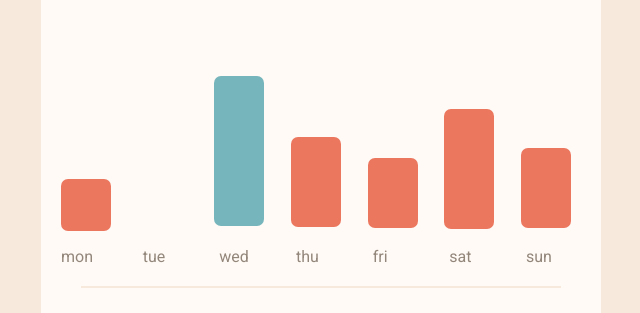
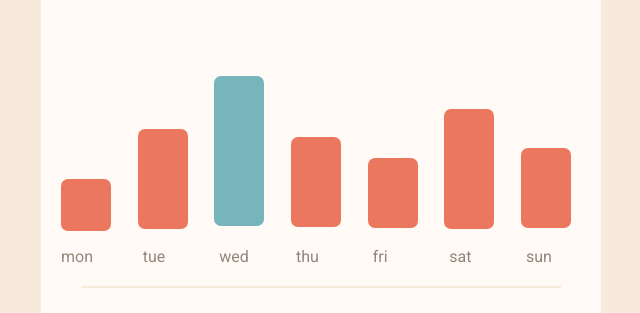
Before and after one commit to meriamBenaliFellague/ExpensesChartComponent, a plain HTML site: page index.html in a window 1280 px wide. Shown: the part 250-563 px from the top of the page, without its empty margins (319-959 px from the left). Drawn offline with Linux system fonts and the light colour scheme.

Commit message:
update index.html style.css

```diff
--- a/index.html
+++ b/index.html
@@ -26,7 +26,7 @@
       </div>
       <div class="graphic">
         <div class="cnt cnt1"></div>
-        <div class="cntcnt2"></div>
+        <div class="cnt cnt2"></div>
         <div class="cnt cnt3"></div>
         <div class="cnt cnt4"></div>
         <div class="cnt cnt5"></div>
```
